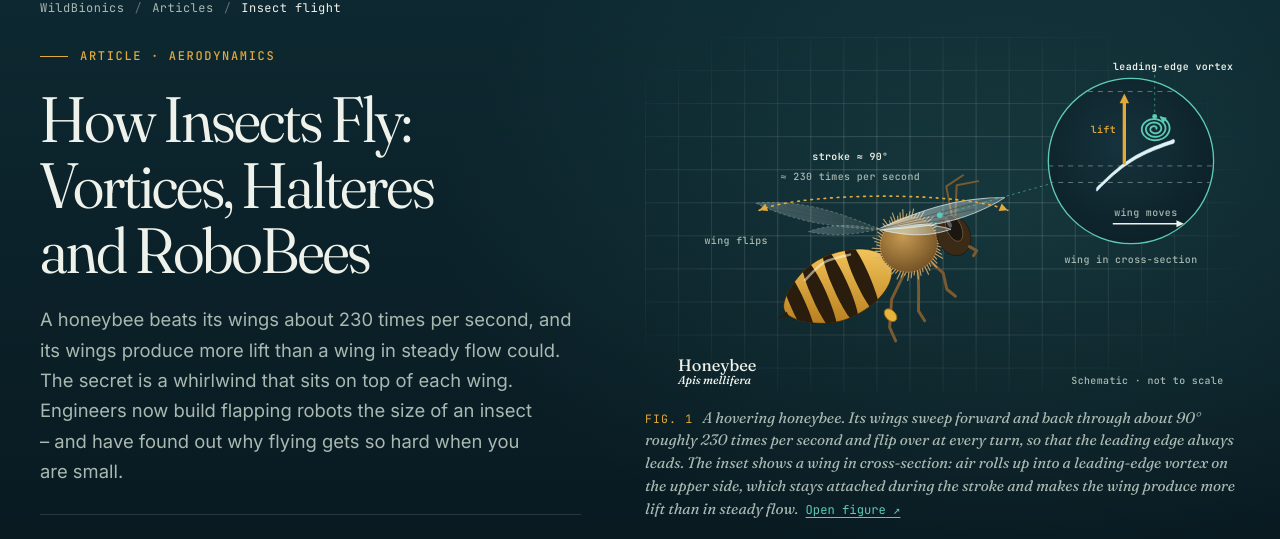
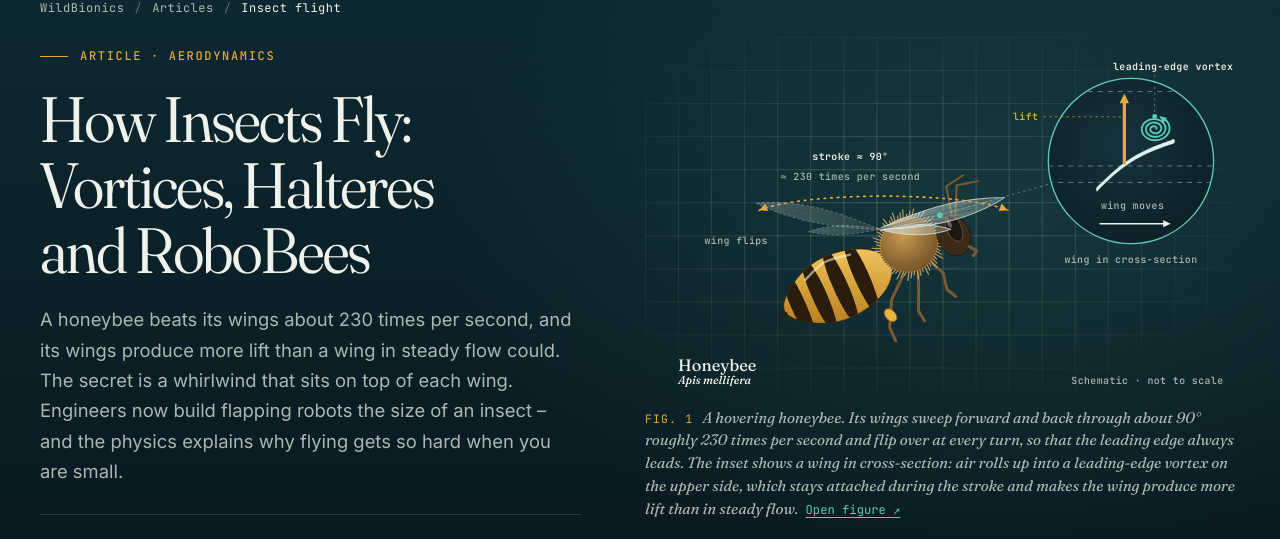
Before and after one commit to hstoecker/wildbionics, a Jekyll site: the page built from _articles/insect-flight.en.md, in a window 1280 px wide. Shown: the part 147-686 px from the top of the page. Built offline with Jekyll 4.4.1, drawn with Linux system fonts in a browser that asks for light colours.

Commit message:
insect-flight: dek wording, hero figure labels on phones
- dek: "the physics explains why flying gets so hard when you are small" (review suggestion)
- hero figure: lift label moved outside the inset with a leader line, wing-motion label
  re-centred – no label touches the inset ring at 390 px (EN and DE); OG images re-rendered

Co-Authored-By: Claude Opus 5.5 <noreply@anthropic.com>

```diff
--- a/_articles/insect-flight.en.md
+++ b/_articles/insect-flight.en.md
@@ -6,7 +6,7 @@ title: "How Insects Fly: Vortices, Halteres and RoboBees"
 short_title: "Insect flight"
 kicker: "Article · Aerodynamics"
 description: "Insect wings make more lift than classical aerodynamics allows – thanks to a vortex on the leading edge. How bees and flies fly, and how robots copy them."
-dek: "A honeybee beats its wings about 230 times per second, and its wings produce more lift than a wing in steady flow could. The secret is a whirlwind that sits on top of each wing. Engineers now build flapping robots the size of an insect – and have found out why flying gets so hard when you are small."
+dek: "A honeybee beats its wings about 230 times per second, and its wings produce more lift than a wing in steady flow could. The secret is a whirlwind that sits on top of each wing. Engineers now build flapping robots the size of an insect – and the physics explains why flying gets so hard when you are small."
 date: 2026-10-04
 permalink: /articles/insect-flight/
 image: /assets/og/insect-flight-en.jpg
--- a/assets/css/main.css
+++ b/assets/css/main.css
@@ -2385,6 +2385,7 @@ a.cite:hover { text-decoration: underline; }
 .ifl-svg .lev-head { fill: var(--signal); }
 .ifl-svg .lift { stroke: var(--accent); stroke-width: 4; stroke-linecap: round; }
 .ifl-svg .lift-head { fill: var(--accent); }
+.ifl-svg .lift-leader { fill: none; stroke: var(--accent); stroke-width: 1; stroke-dasharray: 3 4; opacity: 0.8; }
 .ifl-svg .motion { stroke: var(--on-dark); stroke-width: 2; }
 .ifl-svg .motion-head { fill: var(--on-dark); }
 .ifl-svg .connector { fill: none; stroke: var(--signal); stroke-width: 1; stroke-dasharray: 3 4; opacity: 0.7; }
```
Also changed, not shown: _articles/insect-flight.de.md (+1 -1 lines), _includes/svg/insect-flight.svg, assets/og/insect-flight-de.jpg, assets/og/insect-flight-en.jpg.
